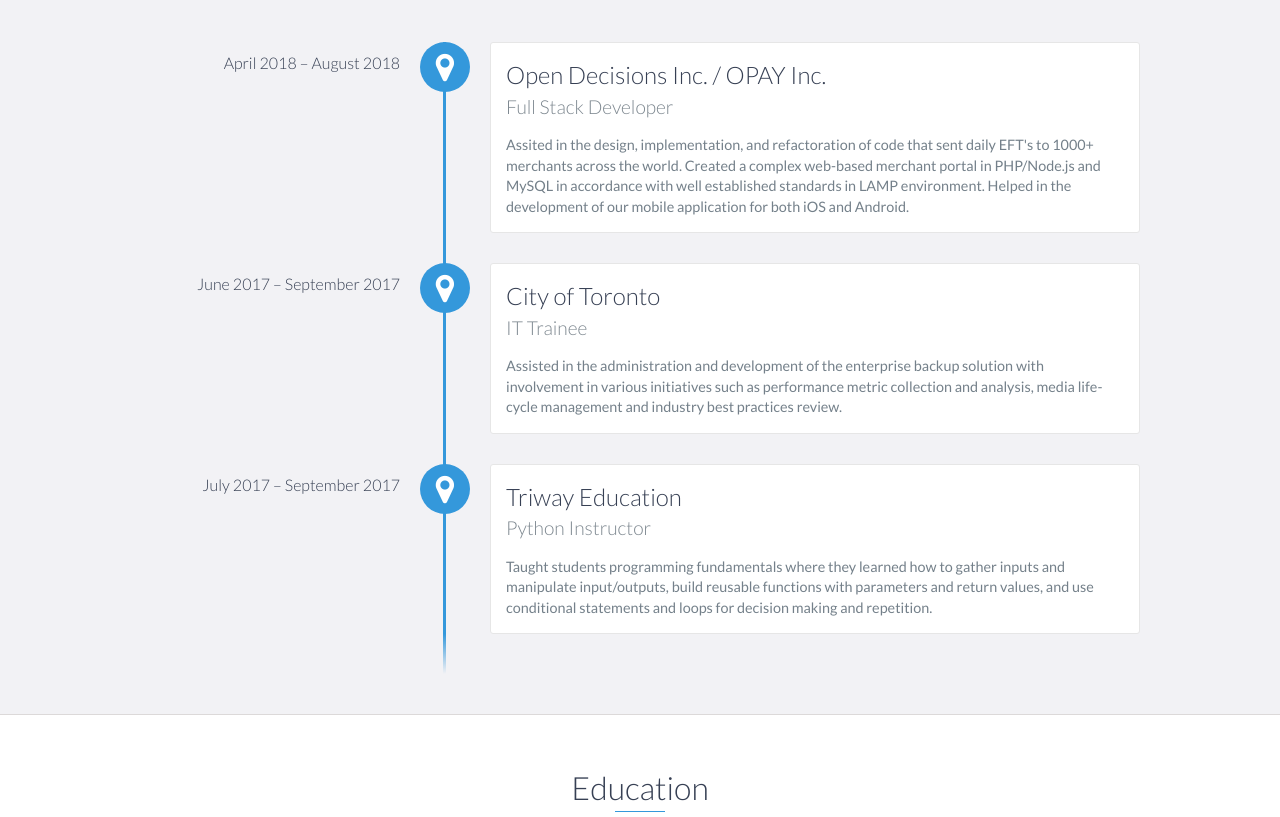
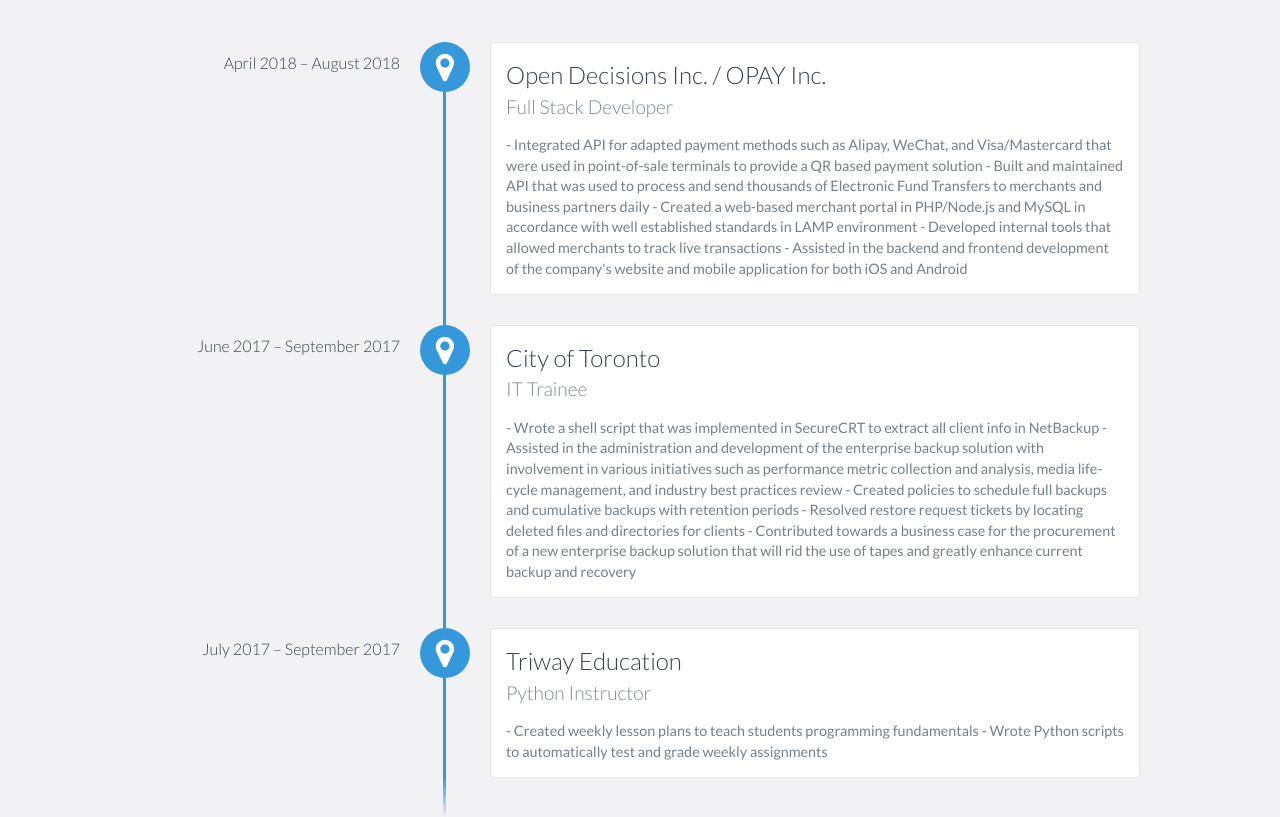
Before and after one commit to danielychen/danielychen.github.io, a website: page index.html in a window 1280 px wide. Shown: the part 1420-2237 px from the top of the page. Drawn offline with nearby package versions, Linux system fonts and the light colour scheme.

Commit message:
Updated index.html

```diff
--- a/index.html
+++ b/index.html
@@ -96,8 +96,11 @@
                 <h3>Open Decisions Inc. / OPAY Inc. </h3>
                 <h4>Full Stack Developer</h4>
                 <p>
-                    Assited in the design, implementation, and refactoration of code that sent daily EFT's to 1000+ merchants across the world. Created a complex web-based merchant portal in PHP/Node.js and MySQL in accordance with well
-                    established standards in LAMP environment. Helped in the development of our mobile application for both iOS and Android.
+                    - Integrated API for adapted payment methods such as Alipay, WeChat, and Visa/Mastercard that were used in point-of-sale terminals to provide a QR based payment solution
+		    - Built and maintained API that was used to process and send thousands of Electronic Fund Transfers to merchants and business partners daily
+		    - Created a web-based merchant portal in PHP/Node.js and MySQL in accordance with well established standards in LAMP environment
+		    - Developed internal tools that allowed merchants to track live transactions
+		    - Assisted in the backend and frontend development of the company's website and mobile application for both iOS and Android
                 </p>
             </div>
 
@@ -105,7 +108,11 @@
                 <h3>City of Toronto</h3>
                 <h4>IT Trainee</h4>
                 <p>
-                    Assisted in the administration and development of the enterprise backup solution with involvement in various initiatives such as performance metric collection and analysis, media life-cycle management and industry best practices review.
+                    - Wrote a shell script that was implemented in SecureCRT to extract all client info in NetBackup
+		    - Assisted in the administration and development of the enterprise backup solution with involvement in various initiatives such as performance metric collection and analysis, media life-cycle management, and industry best practices review
+		    - Created policies to schedule full backups and cumulative backups with retention periods
+		    - Resolved restore request tickets by locating deleted files and directories for clients
+		    - Contributed towards a business case for the procurement of a new enterprise backup solution that will rid the use of tapes and greatly enhance current backup and recovery
                 </p>
             </div>
 
@@ -113,7 +120,8 @@
                 <h3>Triway Education</h3>
                 <h4>Python Instructor</h4>
                 <p>
-                    Taught students programming fundamentals where they learned how to gather inputs and manipulate input/outputs, build reusable functions with parameters and return values, and use conditional statements and loops for decision making and repetition.
+                    - Created weekly lesson plans to teach students programming fundamentals
+		    - Wrote Python scripts to automatically test and grade weekly assignments
                 </p>
             </div>
 
@@ -151,7 +159,7 @@
                                 <h3>Sandbox</h3>
                                 <p>
                                     A 2D Sandbox game where the user controls a character that can select different materials to create designs by replacing tiles around the map                                </p>
-                                <a href="https://github.com/danielychen/">View Project</a>
+                                <a href="https://github.com/danielychen/sandbox">View Project</a>
                             </div>
                             <!-- End .project-info -->
                         </div>
@@ -165,7 +173,7 @@
                             </div>
                             <!-- End .project-image -->
                             <div class="project-info">
-                                <h3>The Bot</h3>
+                                <h3>The Recommender</h3>
                                 <p>
                                     An Alexa Skill that implements the Reddit and YouTube API to provide the user discovery of new content within their preferred social media platforms
                                 </p>
```
